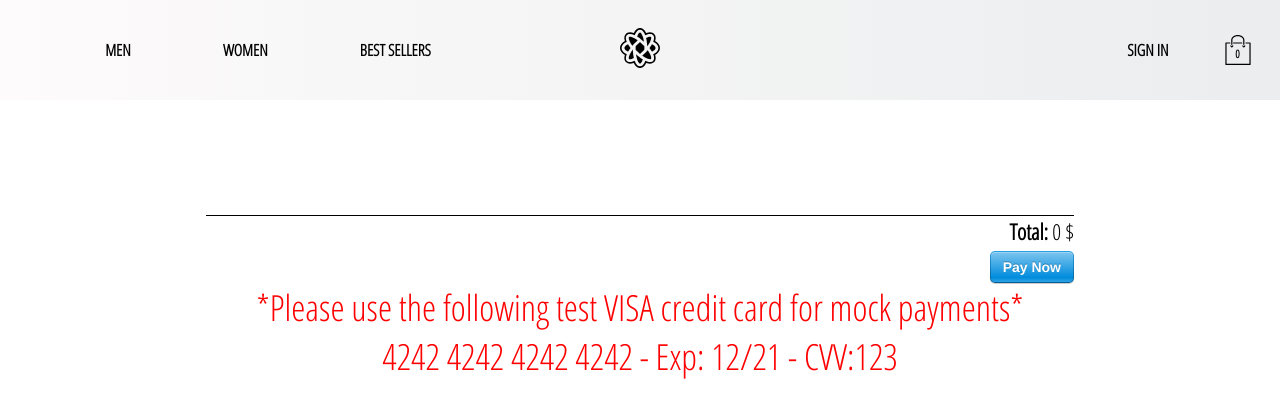
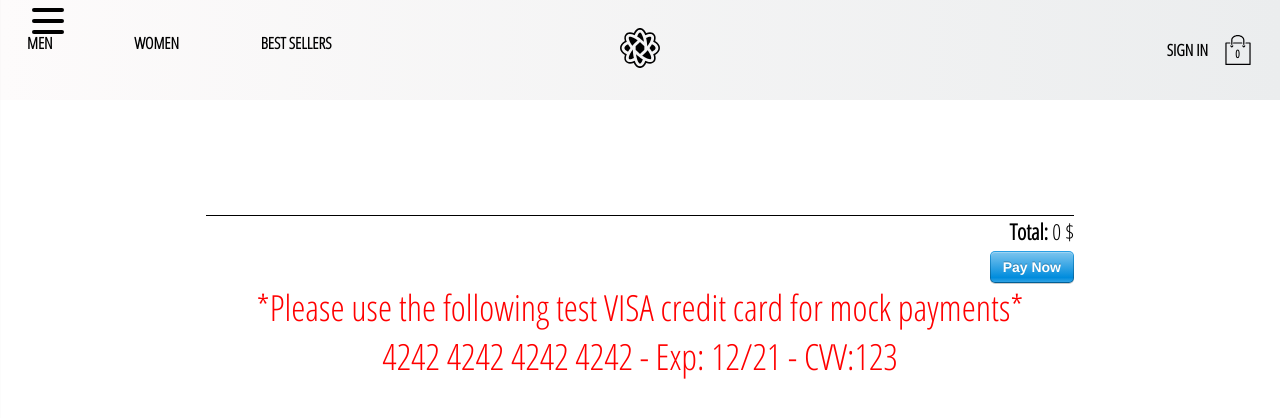
Before and after one commit to eduardo-pires-tavares/E-commerce, a React (Create React App) app: page /checkout in a window 1280 px wide. Shown: the top 418 px of the page. Built offline with nearby package versions, Linux system fonts and the light colour scheme.

Commit message:
Started to work on burguer icon and sidebar menu for mobile

```diff
--- /dev/null
+++ b/src/components/burguer/index.tsx
@@ -0,0 +1,19 @@
+import { FC } from "react";
+import { StyledBurger } from "./styles";
+
+type Props = {
+	open: boolean;
+	setOpen: (open: boolean) => void;
+};
+
+const Burger: FC<Props> = ({ open, setOpen }) => {
+	return (
+		<StyledBurger open={open} onClick={() => setOpen(!open)}>
+			<div />
+			<div />
+			<div />
+		</StyledBurger>
+	);
+};
+
+export default Burger;
--- /dev/null
+++ b/src/components/burguer/styles.tsx
@@ -0,0 +1,48 @@
+import styled from "styled-components";
+
+type Props = {
+	open: boolean;
+};
+
+export const StyledBurger = styled.button<Props>`
+	position: absolute;
+	top: 5%;
+	left: 2rem;
+	display: flex;
+	flex-direction: column;
+	justify-content: space-around;
+	width: 2rem;
+	height: 2rem;
+	background: transparent;
+	border: none;
+	cursor: pointer;
+	padding: 0;
+	z-index: 10;
+
+	&:focus {
+		outline: none;
+	}
+
+	div {
+		width: 2rem;
+		height: 0.25rem;
+		background: black;
+		border-radius: 10px;
+		transition: all 0.3s linear;
+		position: relative;
+		transform-origin: 1px;
+
+		:first-child {
+			transform: ${({ open }) => (open ? "rotate(45deg)" : "rotate(0)")};
+		}
+
+		:nth-child(2) {
+			opacity: ${({ open }) => (open ? "0" : "1")};
+			transform: ${({ open }) => (open ? "translateX(20px)" : "translateX(0)")};
+		}
+
+		:nth-child(3) {
+			transform: ${({ open }) => (open ? "rotate(-45deg)" : "rotate(0)")};
+		}
+	}
+`;
--- a/src/components/custom-button/styles.tsx
+++ b/src/components/custom-button/styles.tsx
@@ -48,13 +48,13 @@ const getButtonStyles = ({ isGoogleSignIn, inverted }: Props) => {
 };
 
 export const CustomButtonContainer = styled.button<Props>`
-	min-width: 165px;
+	min-width: 140px;
 	width: auto;
 	height: 50px;
 	letter-spacing: 0.5px;
 	outline: none;
 	line-height: 50px;
-	padding: 0px 35px;
+	padding: 0px 30px;
 	font-size: 15px;
 	text-transform: uppercase;
 	font-family: "Open Sans Condensed", sans-serif;
--- a/src/components/header/index.tsx
+++ b/src/components/header/index.tsx
@@ -11,45 +11,93 @@ import {
 	OptionsContainer,
 	LogoWrapper,
 	CategoriesContainer,
+	CategorieLink,
 	MainCategoriesNav,
 } from "./styles";
+import Burguer from "../burguer";
+import SideBarMenu from "../sidebar-menu";
 import Cart from "../cart";
 import { UserActionTypes } from "../../store/users/types";
 import { signOutLoadingAction } from "../../store/users/actions";
 
 const Header: FC<HeaderProps> = ({ currentUser, signOut }) => {
-	const [isShown, setIsShown] = useState<boolean>(false);
+	type headerLinksType = {
+		name: string;
+		path: string;
+		categories: string[];
+		active: boolean;
+	};
 
-	const handleHover = () => {
-		setIsShown(!isShown);
+	const [open, setOpen] = useState<boolean>(false);
+
+	const [headerLinks, setHeaderLinks] = useState<Array<headerLinksType>>([
+		{ name: "MEN", path: "/", categories: ["HATS", "JACKETS", "SNEAKERS"], active: false },
+		{
+			name: "WOMEN",
+			path: "/",
+			categories: ["HATS", "TOPS", "BOOTS", "JACKETS", "SNEAKERS", "DRESS"],
+			active: false,
+		},
+		{
+			name: "BEST SELLERS",
+			path: "/shop",
+			categories: [],
+			active: false,
+		},
+	]);
+
+	const toggleCategories = (currentLinkName: string) => {
+		setHeaderLinks(
+			headerLinks.map(link => {
+				if (link.active === true) {
+					link.active = false;
+				}
+				if (link.name === currentLinkName) {
+					link.active = true;
+				}
+				return link;
+			}),
+		);
 	};
 
 	return (
 		<HeaderContainer>
-			<OptionsContainer width='40%' justifyContent='space-evenly'>
-				<OptionLink onMouseOver={handleHover} onMouseLeave={handleHover} to='/'>
-					MEN
-				</OptionLink>
-				<OptionLink onMouseOver={handleHover} onMouseLeave={handleHover} to='/'>
-					WOMEN
-				</OptionLink>
-				<OptionLink onMouseOver={handleHover} onMouseLeave={handleHover} to='/shop'>
-					BEST SELLERS
-				</OptionLink>
-			</OptionsContainer>
+			<Burguer open={open} setOpen={setOpen} />
+			<SideBarMenu open={open} />
 
-			{isShown && (
-				<MainCategoriesNav>
-					<CategoriesContainer></CategoriesContainer>
-				</MainCategoriesNav>
-			)}
+			<MainCategoriesNav>
+				<OptionsContainer width='40%' justifyContent='space-between'>
+					{headerLinks.map(({ name, path, active }) => {
+						return (
+							<OptionLink
+								key={name}
+								active={active}
+								onMouseOver={() => {
+									toggleCategories(name);
+								}}
+								to={path}
+							>
+								{name}
+							</OptionLink>
+						);
+					})}
+				</OptionsContainer>
+				<CategoriesContainer>
+					{headerLinks
+						.find(({ active }) => active === true)
+						?.categories.map(categorie => (
+							<CategorieLink to='/'>{categorie}</CategorieLink>
+						))}
+				</CategoriesContainer>
+			</MainCategoriesNav>
+
+			{/* <MainCategoriesNav></MainCategoriesNav> */}
 
 			<LogoWrapper>
 				<LogoContainer to='/'>
 					<Logo className='logo' />
 				</LogoContainer>
 			</LogoWrapper>
-
 			<OptionsContainer justifyContent='flex-end'>
 				{currentUser ? (
 					<>
--- a/src/components/header/styles.tsx
+++ b/src/components/header/styles.tsx
@@ -10,6 +10,10 @@ type OptionsContainerProps = {
 		| "space-between"
 		| "space-evenly";
 	width?: string;
+};
+
+type OptionsLinkProps = {
+	active?: boolean;
 };
 
 export const HeaderContainer = styled.div`
@@ -62,7 +66,7 @@ export const LogoWrapper = styled.div`
 	width: 10%;
 `;
 
-export const OptionLink = styled(Link)`
+export const OptionLink = styled(Link)<OptionsLinkProps>`
 	padding: 7px 7px;
 	color: black;
 	cursor: pointer;
@@ -75,22 +79,32 @@ export const OptionLink = styled(Link)`
 
 	transition: all 500ms ease;
 
-	&:hover {
-		background: rgba(0, 0, 0, 0.1);
-	}
+	background: ${props => (props.active ? "rgba(0, 0, 0, 0.1)" : "")};
 `;
 
 export const MainCategoriesNav = styled.nav`
-	position: absolute;
-	width: 40%;
-	height: 30%;
-	top: 70%;
-	left: 5%;
-	transition: all 500ms ease;
-	border: 1px solid black;
+	display: flex;
+	flex-direction: column;
+	height: 100%;
+	width: 100%;
 `;
 
 export const CategoriesContainer = styled.div`
 	display: flex;
+	height: 60%;
+	width: 40%;
 	justify-content: space-between;
+	align-items: flex-end;
 `;
+
+export const CategorieLink = styled(Link)`
+	color: black;
+	cursor: pointer;
+	font-size: 14px;
+	font-weight: 400;
+	padding: 7px 7px;
+	&:hover {
+		font-weight: 900;
+		text-decoration: underline;
+	}
+`;
--- /dev/null
+++ b/src/components/sidebar-menu/index.tsx
@@ -0,0 +1,33 @@
+import { FC } from "react";
+import { StyledMenu } from "./styles";
+
+type Props = {
+	open: boolean;
+};
+
+const Menu: FC<Props> = ({ open }) => {
+	return (
+		<StyledMenu open={open}>
+			<a href='/'>
+				<span role='img' aria-label='about us'>
+					&#x1f481;&#x1f3fb;&#x200d;&#x2642;&#xfe0f;
+				</span>
+				About us
+			</a>
+			<a href='/'>
+				<span role='img' aria-label='price'>
+					&#x1f4b8;
+				</span>
+				Pricing
+			</a>
+			<a href='/'>
+				<span role='img' aria-label='contact'>
+					&#x1f4e9;
+				</span>
+				Contact
+			</a>
+		</StyledMenu>
+	);
+};
+
+export default Menu;
--- /dev/null
+++ b/src/components/sidebar-menu/styles.tsx
@@ -0,0 +1,40 @@
+import styled from "styled-components";
+
+type Props = {
+	open: boolean;
+};
+
+export const StyledMenu = styled.nav<Props>`
+	display: flex;
+	flex-direction: column;
+	justify-content: center;
+	background: rgb(235, 237, 238);
+	height: 100vh;
+	text-align: left;
+	padding: 2rem;
+	position: absolute;
+	top: 0;
+	left: 0;
+	transform: ${({ open }) => (open ? "translateX(0)" : "translateX(-100%)")};
+	transition: transform 0.3s ease-in-out;
+
+	@media (max-width: 800px) {
+		width: 100%;
+	}
+
+	a {
+		font-size: 2rem;
+		text-transform: uppercase;
+		padding: 2rem 0;
+		font-weight: bold;
+		letter-spacing: 0.5rem;
+		color: black;
+		text-decoration: none;
+		transition: color 0.3s linear;
+
+		@media (max-width: 800px) {
+			font-size: 1.5rem;
+			text-align: center;
+		}
+	}
+`;
```
Also changed, not shown: tsconfig.json (+13 -4 lines), 1 other file (tests, documents, lock files or other folders).
